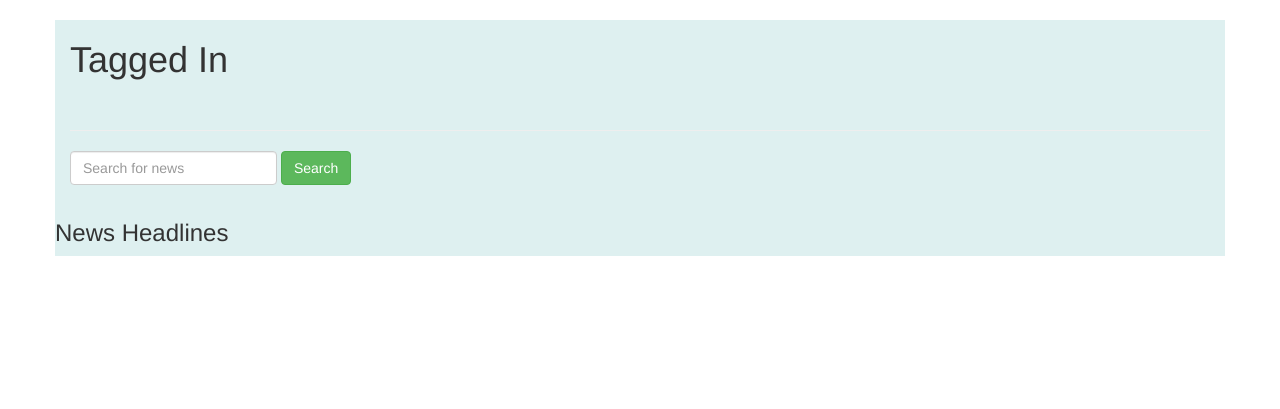
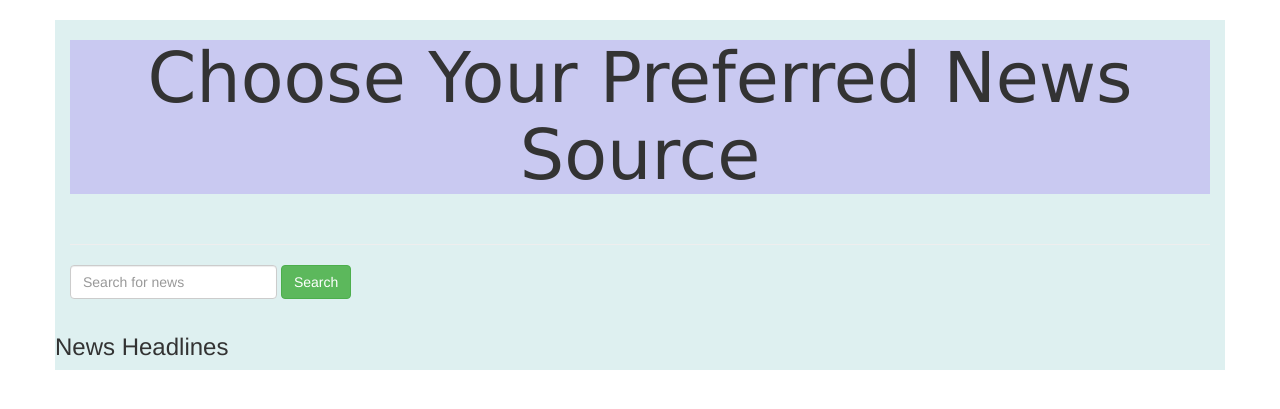
Before and after one commit to CarolGitonga/News-API, a Flask app: template app/templates/index.html in a window 1280 px wide. Shown: the part 52-461 px from the top of the page. Run offline with Flask 2, Linux system fonts and the light colour scheme; the template is opened without the code that fills it, so the values that code supplies are empty; some libraries are stand-ins or nearby versions.

Commit message:
add styling

```diff
--- a/app/main/views.py
+++ b/app/main/views.py
@@ -17,7 +17,7 @@
 @main.route('/news')
 def index():
     live_news = get_news('kenya')
-    title = 'Home - The home to global news'
+    title = 'Home - The home of global news'
 
     search_news = request.args.get('news_search')
     if search_news:
--- a/app/templates/index.html
+++ b/app/templates/index.html
@@ -9,7 +9,7 @@
 {% block content %}
 <div class="container">
   <div>
-    <h1>Tagged In</h1><br>
+    <h2>Choose Your Preferred News Source</h2><br>
     <hr>
   </div>
   <form class='form-group form-inline mr'>
@@ -20,7 +20,7 @@
 
 <div class="container">
   <div class="row">
-    <h3 class="mr">News Headlines</h3>
+    <h3 class="nh">News Headlines</h3>
     <ul>
       {{macro.liveNews(updates)}}
     </ul>
--- a/app/templates/source.html
+++ b/app/templates/source.html
@@ -8,7 +8,7 @@
   {% import 'macro.html' as macro %}
     {% block content %}
       <div class="container">
-        <h1>Tagged In</h1>
+        <h2>Choose Your Preferred News Source</h2>
         <div class="row">
           <ul>
             {{macro.newSource(source)}}
```
Also changed, not shown: app/requests.py (+6 -10 lines), manage.py (line endings or trailing spaces).
